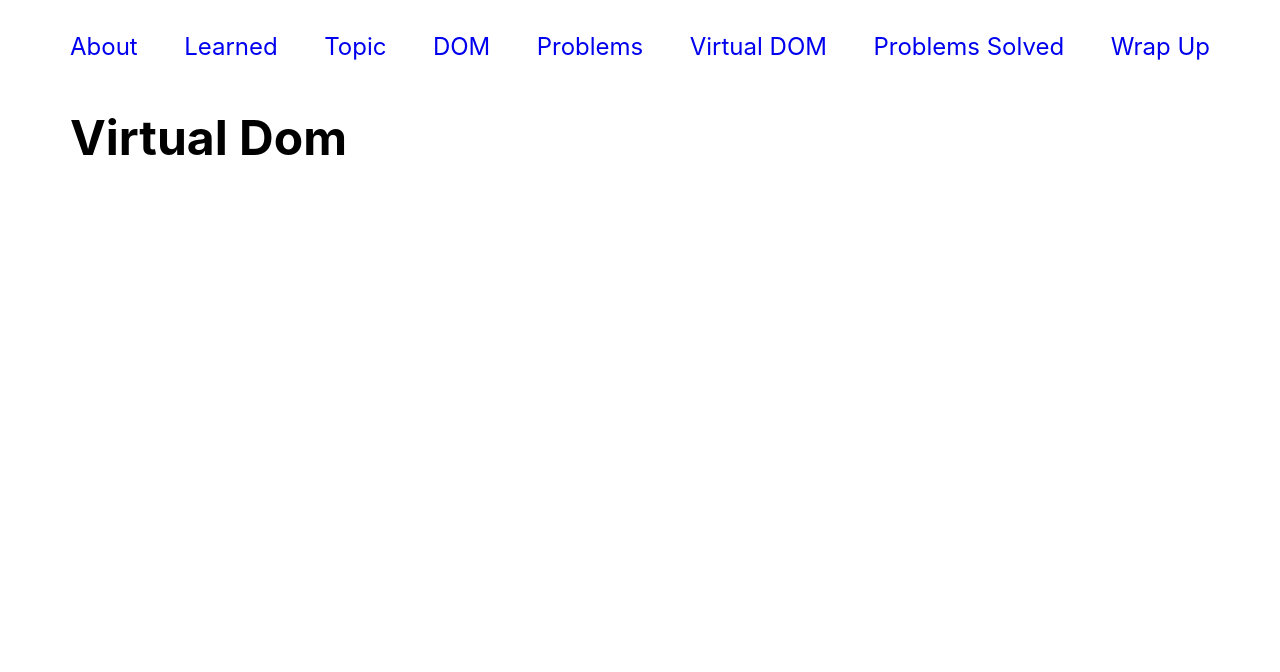
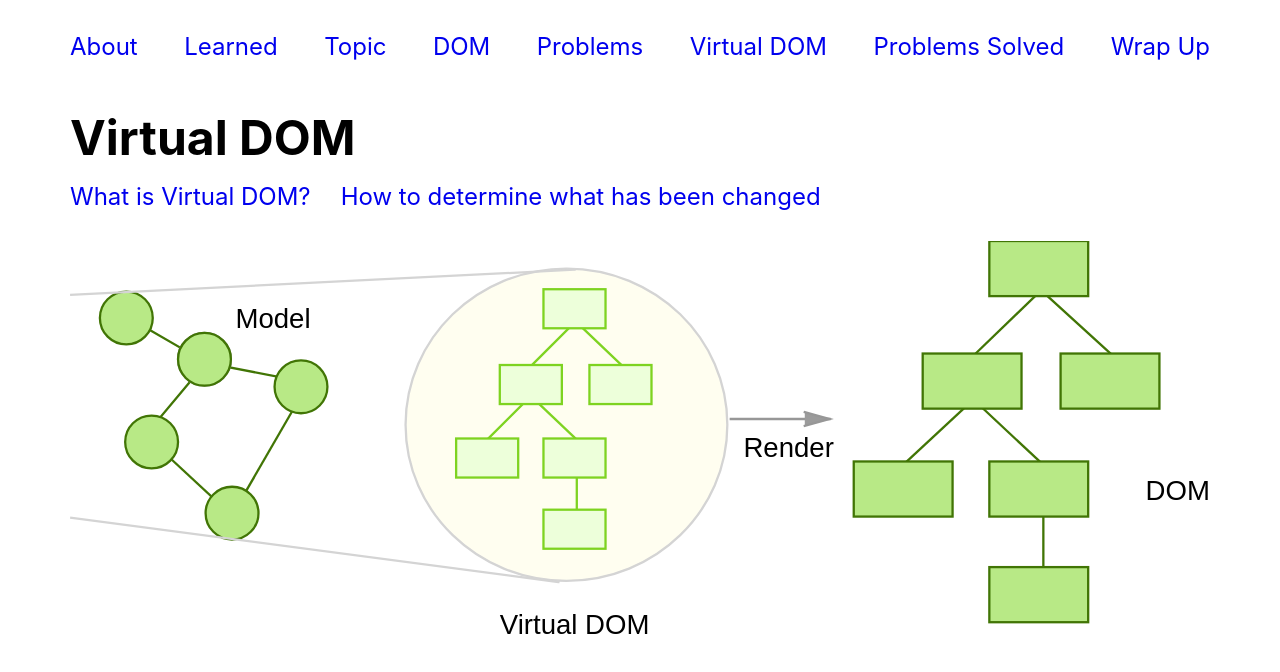
Before and after one commit to nhantran3395/eea-demo-virtual-dom-nhan-tran, a React (Create React App) app: page /virtualdom in a window 1280 px wide. Shown: the top 672 px of the page. Built offline with nearby package versions, Linux system fonts and the light colour scheme.

Commit message:
feat: add more contents to pages

```diff
--- a/src/pages/DomPage.css
+++ b/src/pages/DomPage.css
@@ -7,3 +7,15 @@
   max-width: 100%;
   max-height: 100%;
 }
+
+.page-inner-navigation > ul {
+  display: flex;
+  flex-direction: row;
+}
+
+.page-inner-navigation > ul > li {
+  display: flex;
+  flex-direction: row;
+  margin-right: 30px;
+  margin-bottom: 30px;
+}
--- a/src/pages/DomPage.tsx
+++ b/src/pages/DomPage.tsx
@@ -7,13 +7,13 @@ function DomPage() {
   return (
     <div>
       <h1>DOM</h1>
-      <nav>
+      <nav className="page-inner-navigation">
         <ul>
           <li>
-            <Link to="/dom">concept</Link>
+            <Link to="/dom">What is the DOM?</Link>
           </li>
           <li>
-            <Link to="/dom/example">example</Link>
+            <Link to="/dom/example">Example</Link>
           </li>
         </ul>
       </nav>
@@ -23,6 +23,11 @@ function DomPage() {
           <div className="dom-image-container">
             <img src={domConcept} alt="dom concept" className="dom-image" />
           </div>
+          <ul>
+            <li>Document object model</li>
+            <li>A representation of a webpage</li>
+            <li>Each node in the tree represent an HTML element</li>
+          </ul>
         </Route>
         <Route path="/dom/example" exact>
           <div className="dom-image-container">
--- a/src/pages/ProblemPage.tsx
+++ b/src/pages/ProblemPage.tsx
@@ -1,5 +1,19 @@
 function ProblemPage() {
-  return <h1>Problems</h1>;
+  return (
+    <div>
+      <h1>Problems</h1>
+      <ul>
+        <li>
+          Each change to the DOM will cause the browser to paint the content
+          again
+        </li>
+        <li>These processes are slow</li>
+        <li>
+          Making changes to the DOM inefficiently will cause drop in performance
+        </li>
+      </ul>
+    </div>
+  );
 }
 
 export default ProblemPage;
--- a/src/pages/ProblemSolvedPage.tsx
+++ b/src/pages/ProblemSolvedPage.tsx
@@ -1,5 +1,12 @@
 function ProblemSolvedPage() {
-  return <h1>Problems Solved</h1>;
+  return (
+    <div>
+      <h1>Problems Solved</h1>
+      <ul>
+        <li>Only update the parts that needed to be updated</li>
+      </ul>
+    </div>
+  );
 }
 
 export default ProblemSolvedPage;
--- /dev/null
+++ b/src/pages/VirtualDom.css
@@ -0,0 +1,4 @@
+.vdom-image {
+  width: 100%;
+  height: 100%;
+}
--- a/src/pages/VirtualDomPage.tsx
+++ b/src/pages/VirtualDomPage.tsx
@@ -1,5 +1,43 @@
+import { BrowserRouter as Router, Switch, Route, Link } from 'react-router-dom';
+import vdom from '../imgs/vdom.svg';
+import vdomCompare from '../imgs/vdom_compare.svg';
+import './VirtualDom.css';
+
 function VirtualDomPage() {
-  return <h1>Virtual Dom</h1>;
+  return (
+    <div>
+      <h1>Virtual DOM</h1>
+      <nav className="page-inner-navigation">
+        <ul>
+          <li>
+            <Link to="/virtualdom">What is Virtual DOM?</Link>
+          </li>
+          <li>
+            <Link to="/virtualdom/compare">
+              How to determine what has been changed
+            </Link>
+          </li>
+        </ul>
+      </nav>
+
+      <Switch>
+        <Route path="/virtualdom" exact>
+          <div className="dom-image-container">
+            <img src={vdom} alt="virtual dom concept" className="vdom-image" />
+          </div>
+        </Route>
+        <Route path="/virtualdom/compare" exact>
+          <div className="dom-image-container">
+            <img
+              src={vdomCompare}
+              alt="virtual dom compare"
+              className="vdom-image"
+            />
+          </div>
+        </Route>
+      </Switch>
+    </div>
+  );
 }
 
 export default VirtualDomPage;
```
Also changed, not shown: src/imgs/vdom.svg (added), src/imgs/vdom_compare.svg (added).
